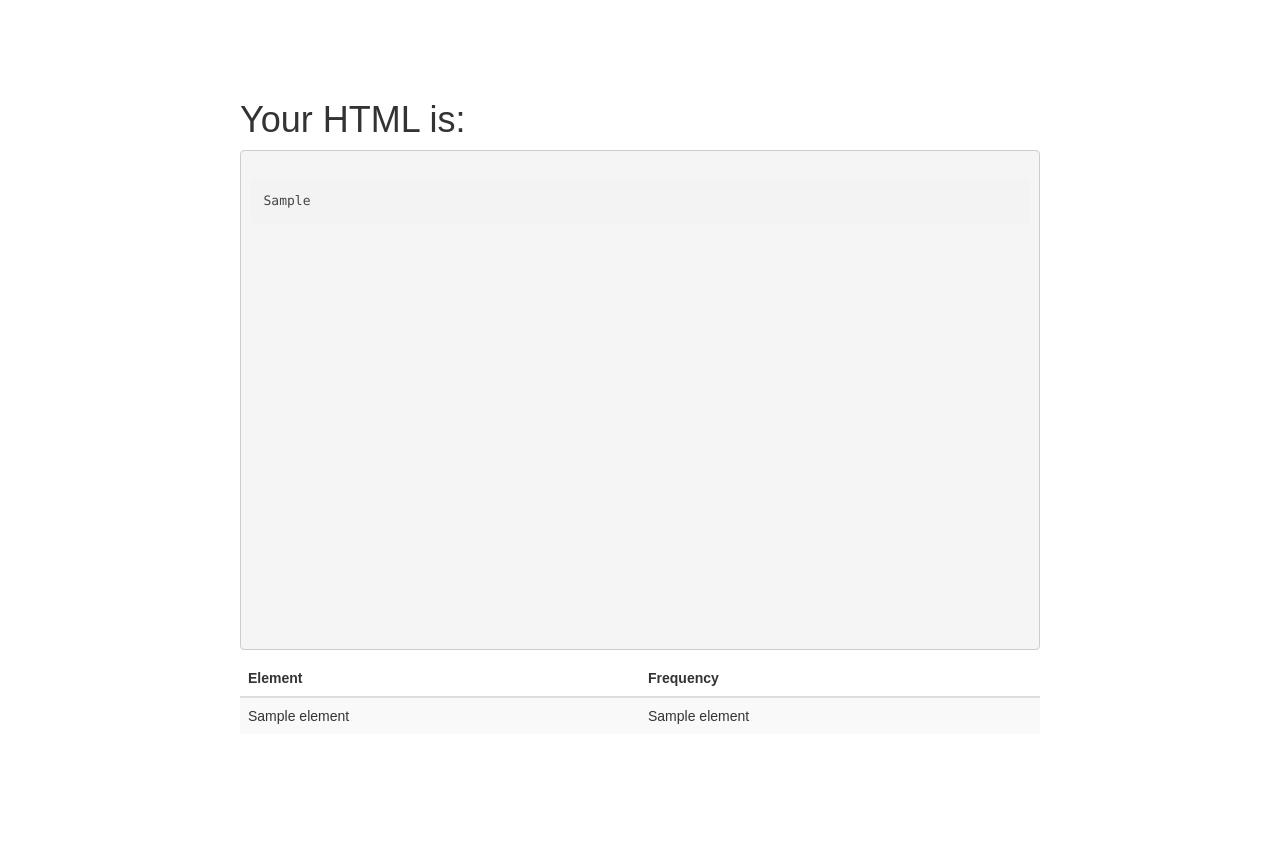
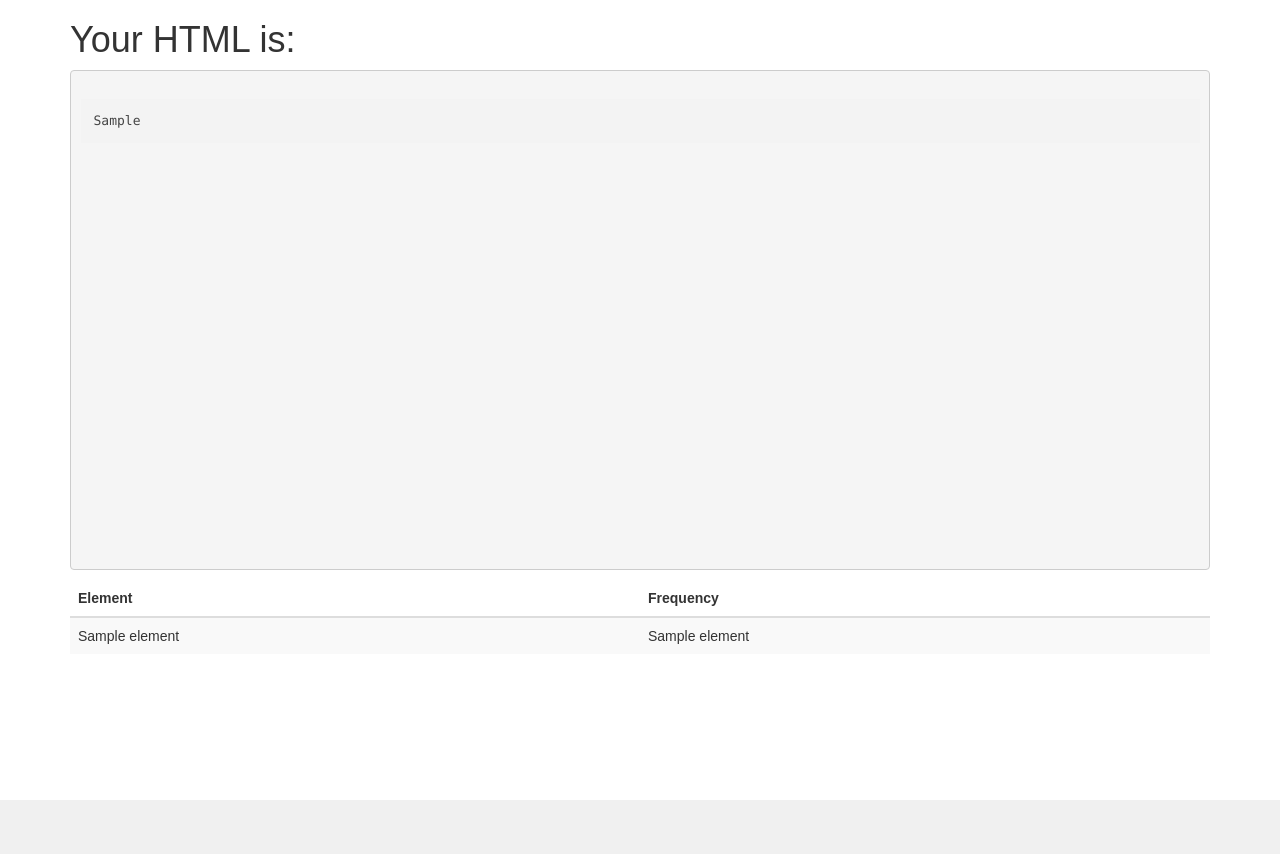
Before and after one commit to noelledaley/inspektor, a Flask app: template templates/results.html in a window 1280 px wide. After the commit the page ends 800 px from the top, so only its background shows below. Run offline with Flask 2, Linux system fonts and the light colour scheme; the template is opened without the code that fills it: most values are stand-ins (such as "Sample title", 1, 10 or a date in 2020); parts of the project's set-up code (start-up, migrations or seed data) failed here and were passed over; some libraries are stand-ins or nearby versions.

Commit message:
adding container

```diff
--- a/templates/base.html
+++ b/templates/base.html
@@ -12,10 +12,8 @@
 </head>
 
 <body>
-  <div id=wrapper>
-    <div id="main">
+  <div class="container">
       {% block content %}{% endblock %}
-    </div>
   </div>
 </body>
 
```
